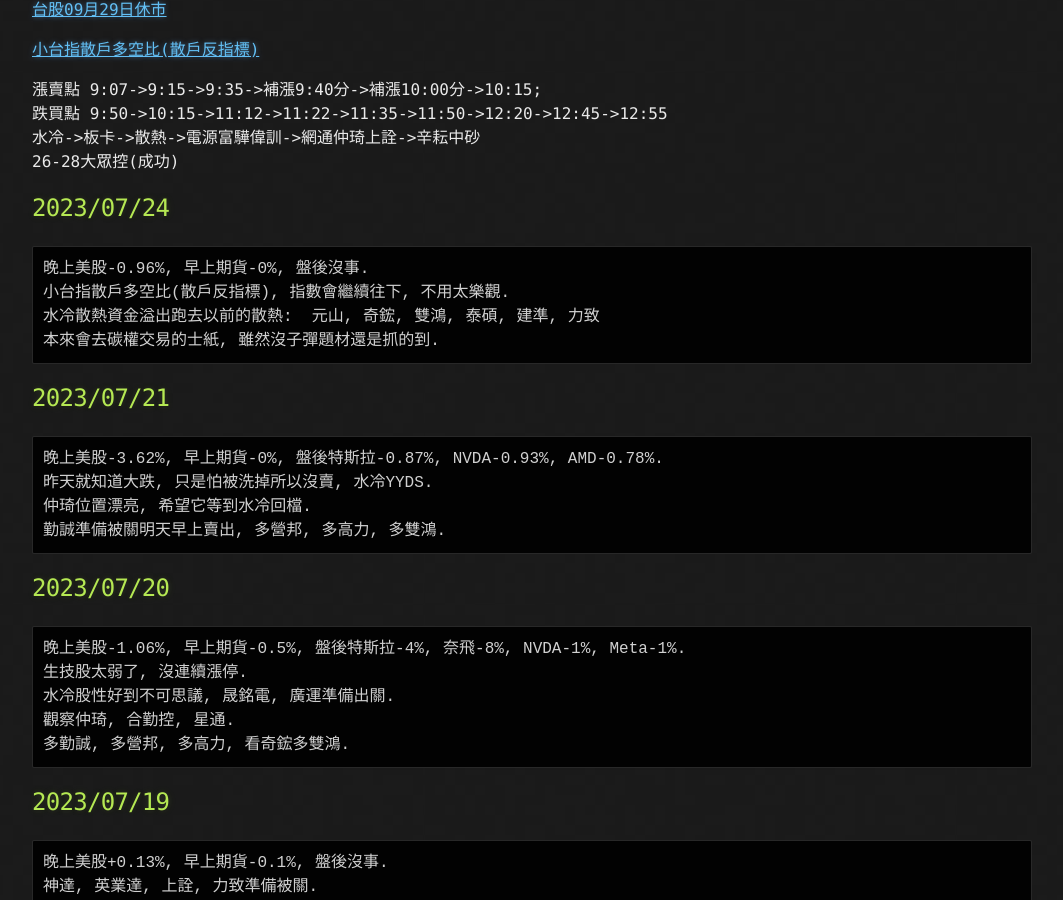
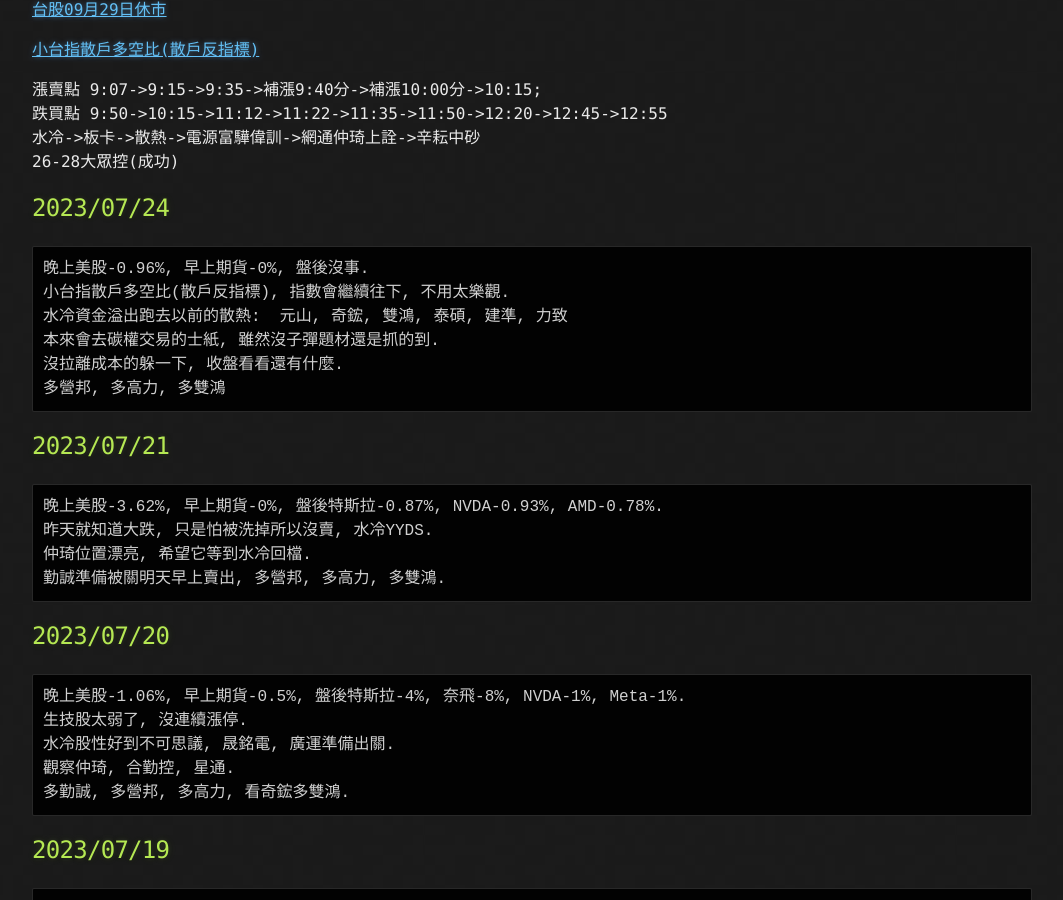
Before and after one commit to lepg5487/Stock_God, a Jekyll site: the page built from index.md, in a window 1280 px wide and 900 px high, scrolled down 460 px. Shown: the whole window, without its empty margins (108-1171 px from the left). Built offline with Jekyll 4.4.1, drawn with Linux system fonts in a browser that asks for light colours; our own code applies the rules of GitHub Pages for plain Markdown files.

Commit message:
Update index.md

````diff
--- a/index.md
+++ b/index.md
@@ -25,8 +25,10 @@ layout: testlayouts
 ```
 晚上美股-0.96%, 早上期貨-0%, 盤後沒事.
 小台指散戶多空比(散戶反指標), 指數會繼續往下, 不用太樂觀.
-水冷散熱資金溢出跑去以前的散熱:  元山, 奇鋐, 雙鴻, 泰碩, 建準, 力致
+水冷資金溢出跑去以前的散熱:  元山, 奇鋐, 雙鴻, 泰碩, 建準, 力致
 本來會去碳權交易的士紙, 雖然沒子彈題材還是抓的到.
+沒拉離成本的躲一下, 收盤看看還有什麼.
+多營邦, 多高力, 多雙鴻
 ```
 
 ## 2023/07/21
````
